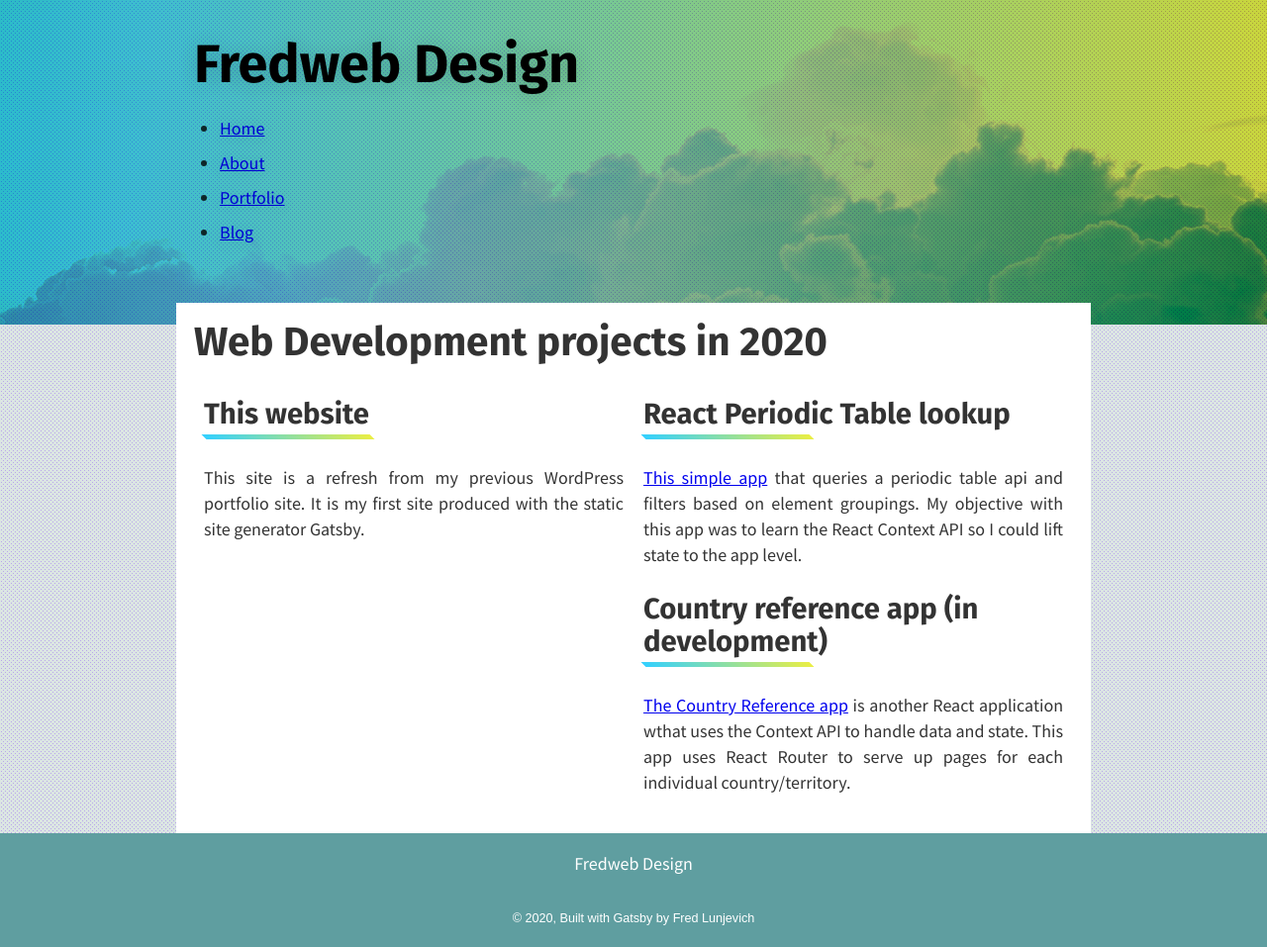
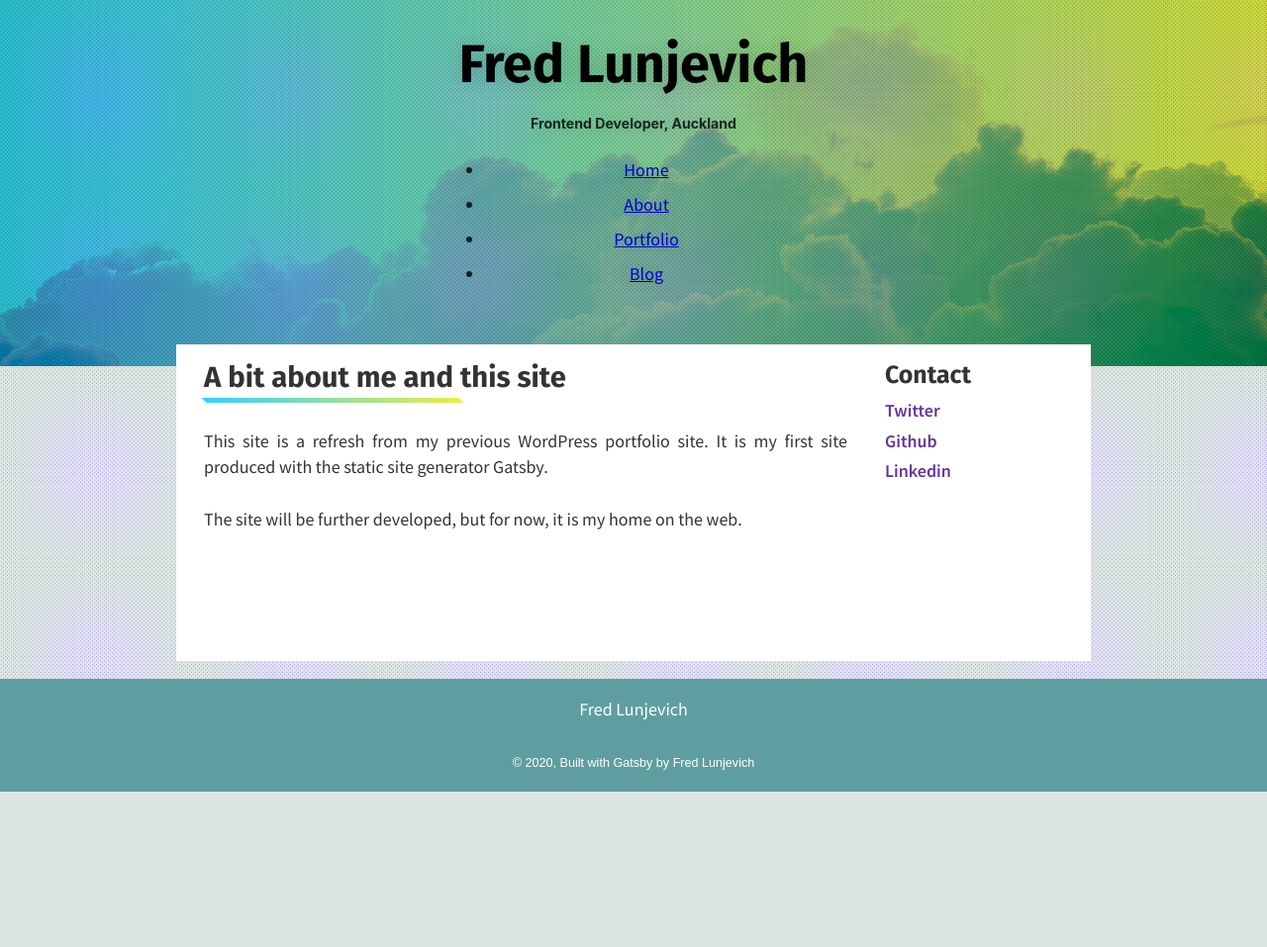
Before and after one commit to Floony7/fredweb-gatsby-site, a Gatsby site: page / in a window 1280 px wide. Shown: the whole page at 99% size. After the commit the page ends 800 px from the top, so only its background shows below. Built offline with nearby package versions, Linux system fonts and the light colour scheme; Gatsby itself is replaced by a stand-in of ours.

Commit message:
Polishing up pge content and header styling

```diff
--- a/gatsby-config.js
+++ b/gatsby-config.js
@@ -1,7 +1,7 @@
 module.exports = {
   siteMetadata: {
-    title: `Fredweb Design`,
-    description: `The home of Kiwi web developer Fred Lunjevich.`,
+    title: `Fred Lunjevich`,
+    description: `Frontend Developer, Auckland`,
     author: `Fred Lunjevich`,
   },
   plugins: [
@@ -32,12 +32,12 @@ module.exports = {
           {
             resolve: `gatsby-remark-images`,
             options: {
-            maxWidth: 750,
-            linkImagesToOriginal: false
-          }
-          }
-        ]
-      }
+              maxWidth: 750,
+              linkImagesToOriginal: false,
+            },
+          },
+        ],
+      },
     },
     {
       resolve: `gatsby-plugin-manifest`,
--- a/src/components/header.js
+++ b/src/components/header.js
@@ -1,21 +1,62 @@
 import { Link } from "gatsby"
 import PropTypes from "prop-types"
 import React from "react"
-import headerStyles from "./header.module.scss"
+import HeaderStyles from "./header.module.scss"
 import "../images/hero-auckland-city.jpg"
 import { Helmet } from "react-helmet"
 
-const Header = ({ siteTitle }) => (
-  <header className={headerStyles.masthead}>
-     <div><h1><Link to="/" className={headerStyles.title}>{siteTitle}</Link></h1></div>
-    <nav className={headerStyles.mainNav}>
-      <ul className={headerStyles.navList}>
-        <li><Link to="/" className={headerStyles.navItem} activeClassName={headerStyles.activeNavItem}>Home</Link></li>
-        <li><Link to="/about" className={headerStyles.navItem} activeClassName={headerStyles.activeNavItem}>About</Link></li>
-        <li><Link to="/portfolio" className={headerStyles.navItem} activeClassName={headerStyles.activeNavItem}>Portfolio</Link></li>
-        <li><Link to="/blog" className={headerStyles.navItem} activeClassName={headerStyles.activeNavItem}>Blog</Link></li>
-      </ul>
-    </nav>
+const Header = ({ siteTitle, description }) => (
+  <header className={HeaderStyles.masthead}>
+    <div className={HeaderStyles.inner}>
+      <div>
+        <h1>
+          <Link to="/" className={HeaderStyles.title}>
+            {siteTitle}
+          </Link>
+        </h1>
+        <h6>{description}</h6>
+      </div>
+      <nav className={HeaderStyles.mainNav}>
+        <ul className={HeaderStyles.navList}>
+          <li>
+            <Link
+              to="/"
+              className={HeaderStyles.navItem}
+              activeClassName={HeaderStyles.activeNavItem}
+            >
+              Home
+            </Link>
+          </li>
+          <li>
+            <Link
+              to="/about"
+              className={HeaderStyles.navItem}
+              activeClassName={HeaderStyles.activeNavItem}
+            >
+              About
+            </Link>
+          </li>
+          <li>
+            <Link
+              to="/portfolio"
+              className={HeaderStyles.navItem}
+              activeClassName={HeaderStyles.activeNavItem}
+            >
+              Portfolio
+            </Link>
+          </li>
+          <li>
+            <Link
+              to="/blog"
+              className={HeaderStyles.navItem}
+              activeClassName={HeaderStyles.activeNavItem}
+            >
+              Blog
+            </Link>
+          </li>
+        </ul>
+      </nav>
+    </div>
   </header>
 )
 
--- a/src/components/header.module.scss
+++ b/src/components/header.module.scss
@@ -1,7 +1,12 @@
-$color: #ccc;
 .masthead {
   margin-bottom: 1.45rem;
   padding: 1rem;
+  display: flex;
+  justify-content: center;
+}
+
+.inner {
+  text-align: center;
 }
 
 .title {
@@ -24,7 +29,7 @@ $color: #ccc;
 
 .nav-item {
   font-size: 0.9rem;
-    font-family: 'Roboto', sans-serif;
+  font-family: "Roboto", sans-serif;
   text-decoration: none;
   color: rgba(0, 0, 0, 1);
   padding: 0.5rem;
@@ -35,7 +40,7 @@ $color: #ccc;
 }
 
 .active-nav-item {
-    background-color: rgba(234,238,68,1);
+  background-color: rgba(234, 238, 68, 1);
   font-weight: 700;
   border-radius: 5px;
   // text-shadow: -3px 2px 10px chartreuse;
--- a/src/components/layout.js
+++ b/src/components/layout.js
@@ -21,6 +21,7 @@ const Layout = ({ children }) => {
       site {
         siteMetadata {
           title
+          description
           author
         }
       }
@@ -31,13 +32,17 @@ const Layout = ({ children }) => {
     <>
       <div className={sectionStyles.outer}>
         <div className={sectionStyles.container}>
-          <Header siteTitle={data.site.siteMetadata.title} />
+          <Header
+            siteTitle={data.site.siteMetadata.title}
+            description={data.site.siteMetadata.description}
+          />
         </div>
       </div>
       <div className={sectionStyles.container}>
         <main>{children}</main>
       </div>
-        <Footer author={data.site.siteMetadata.author}
+      <Footer
+        author={data.site.siteMetadata.author}
         data={data.site.siteMetadata}
       />
     </>
--- a/src/pages/index.js
+++ b/src/pages/index.js
@@ -8,6 +8,22 @@ import "typeface-source-sans-pro"
 import "typeface-libre-baskerville"
 import "typeface-fira-sans"
 import "../styles/index.scss"
+import styled from "styled-components"
+
+const StyledUl = styled.ul`
+  margin-left: 0;
+`
+
+const StyledLi = styled.li`
+  list-style-type: none;
+  margin: 0 0 4px 0;
+
+  a {
+    color: rebeccapurple;
+    text-decoration: none;
+    font-weight: 600;
+  }
+`
 
 const IndexPage = () => (
   <Layout>
@@ -16,46 +32,34 @@ const IndexPage = () => (
     <div className="wrapper">
       {/* <section className={IndexStyles.sectionHero}> */}
       <section className="outer outer--hero">
-        <div className="container">
-          <h1>Web Development projects in 2020</h1>
-        </div>
-        <div className="container container--grid">
+        <div className="container container--grid-2">
           <div className="flex-col">
-            <h2>This website</h2>
-
+            <h2>A bit about me and this site</h2>
             <p>
               This site is a refresh from my previous WordPress portfolio site.
               It is my first site produced with the static site generator
               Gatsby.
             </p>
+            <p>
+              The site will be further developed, but for now, it is my home on
+              the web.
+            </p>
           </div>
           <div className="flex-col">
-            <h2>React Periodic Table lookup</h2>
-
-            <p>
-              <a
-                href="https://objective-franklin-4f675c.netlify.app/"
-                target="_blank"
-              >
-                This simple app
-              </a>{" "}
-              that queries a periodic table api and filters based on element
-              groupings. My objective with this app was to learn the React
-              Context API so I could lift state to the app level.
-            </p>
-            <h2>Country reference app (in development)</h2>
-
-            <p>
-              <a
-                href="https://vibrant-almeida-61fe32.netlify.app/"
-                target="_blank"
-              >
-                The Country Reference app
-              </a>{" "}
-              is another React application wthat uses the Context API to handle
-              data and state. This app uses React Router to serve up pages for
-              each individual country/territory.
-            </p>
+            <h3 className="mb-0">Contact</h3>
+            <StyledUl>
+              <StyledLi>
+                <a href="https://twitter.com/Floony7">Twitter</a>
+              </StyledLi>
+              <StyledLi>
+                <a href="https://github.com/Floony7">Github</a>
+              </StyledLi>
+              <StyledLi>
+                <a href="https://www.linkedin.com/in/fred-lunjevich-bbb66b43/">
+                  Linkedin
+                </a>
+              </StyledLi>
+            </StyledUl>
           </div>
         </div>
       </section>
--- a/src/styles/_layout.scss
+++ b/src/styles/_layout.scss
@@ -10,7 +10,7 @@
 
   &--grid-2 {
     display: grid;
-    grid-template-columns: repeat(5, 1fr);
+    grid-template-columns: 2fr 200px;
     gap: 1em;
   }
 }
--- a/src/styles/index.scss
+++ b/src/styles/index.scss
@@ -16,3 +16,7 @@ body {
 .mb-2 {
   margin-bottom: 2rem;
 }
+
+.mb-0 {
+  margin-bottom: 0;
+}
```
Lines whose indentation alone changed are shown as unchanged.
